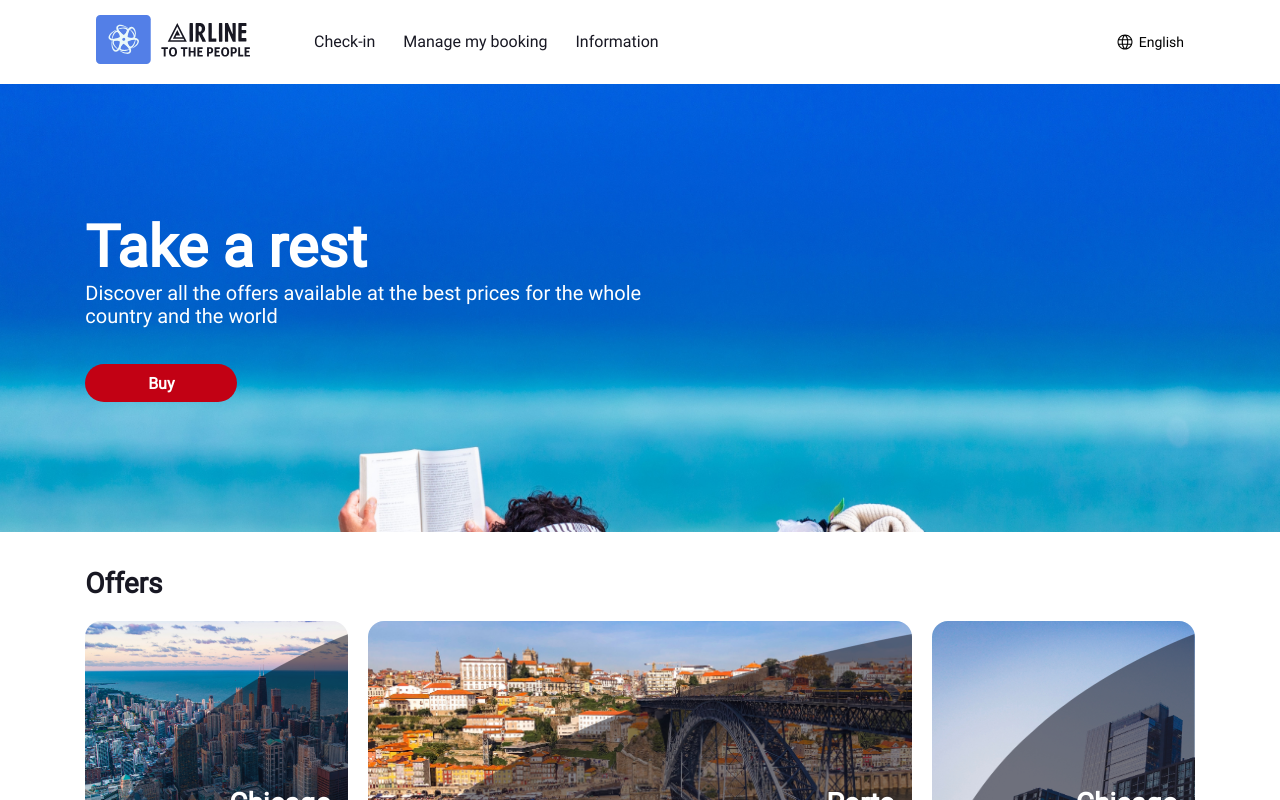
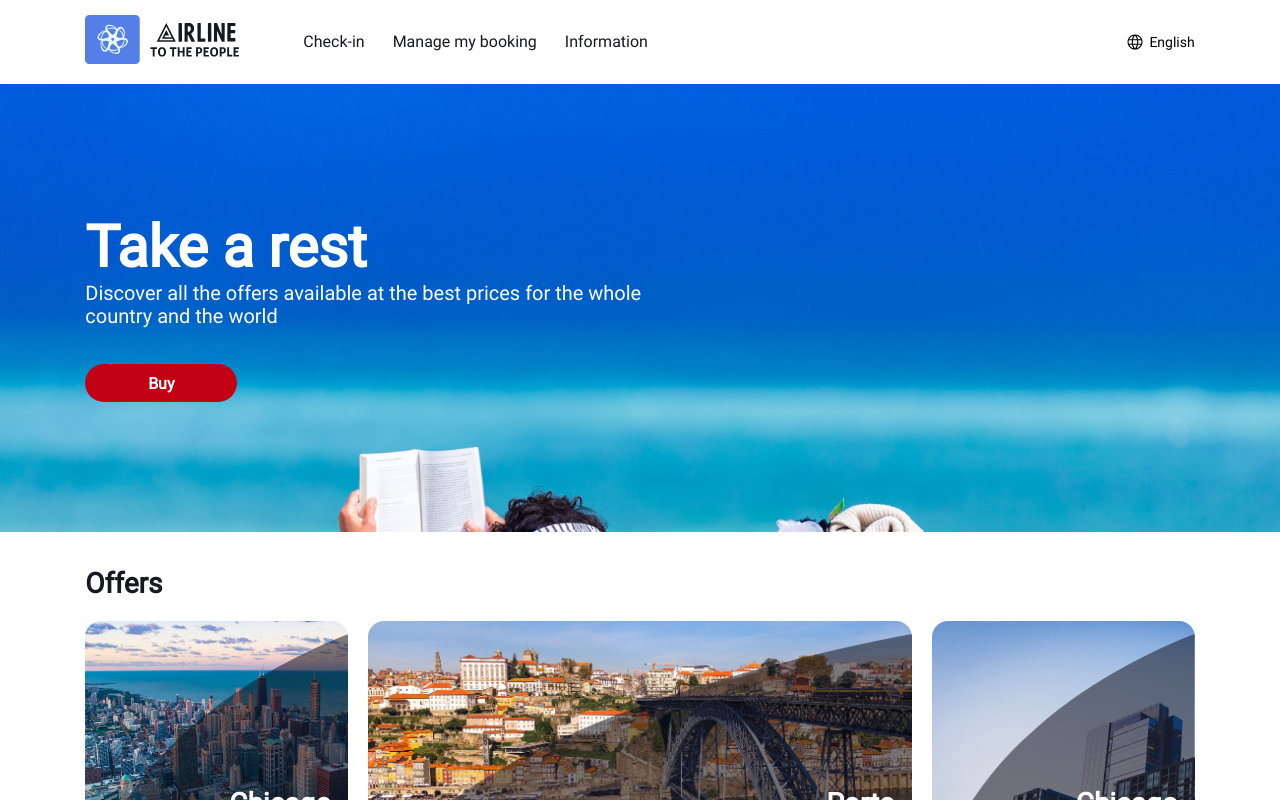
Before and after one commit to karlozjaramillo/prueba-ingreso-ux-2024, an Angular app: page / in a window 1280 px wide. Shown: the top 800 px of the page. Built offline with nearby package versions, Linux system fonts and the light colour scheme.

Commit message:
Fixed padding in menu.component

```diff
--- a/src/app/menu/menu.component.scss
+++ b/src/app/menu/menu.component.scss
@@ -4,7 +4,7 @@
 .main-menu {
     width: 100%;
     height: auto;
-    padding: 0 96px;
+    padding: 0 6.667%;
 }
 
 .main-menu__content {
@@ -284,4 +284,8 @@
     }
 }
 
-@media (max-width:414px) {}
+@media (max-width:414px) {
+    .main-menu {
+        padding: 0 3.382%;
+    }
+}
```
